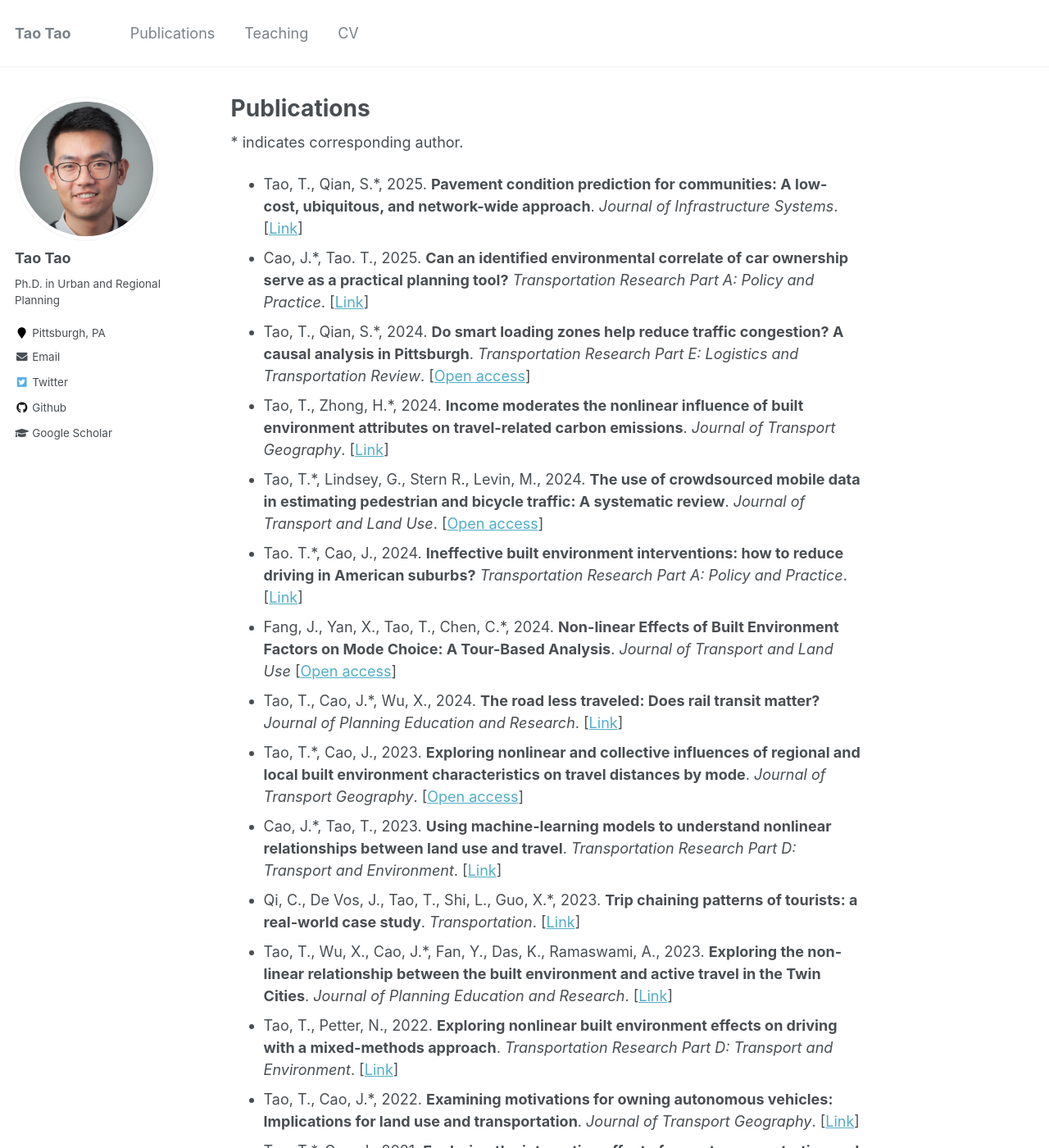
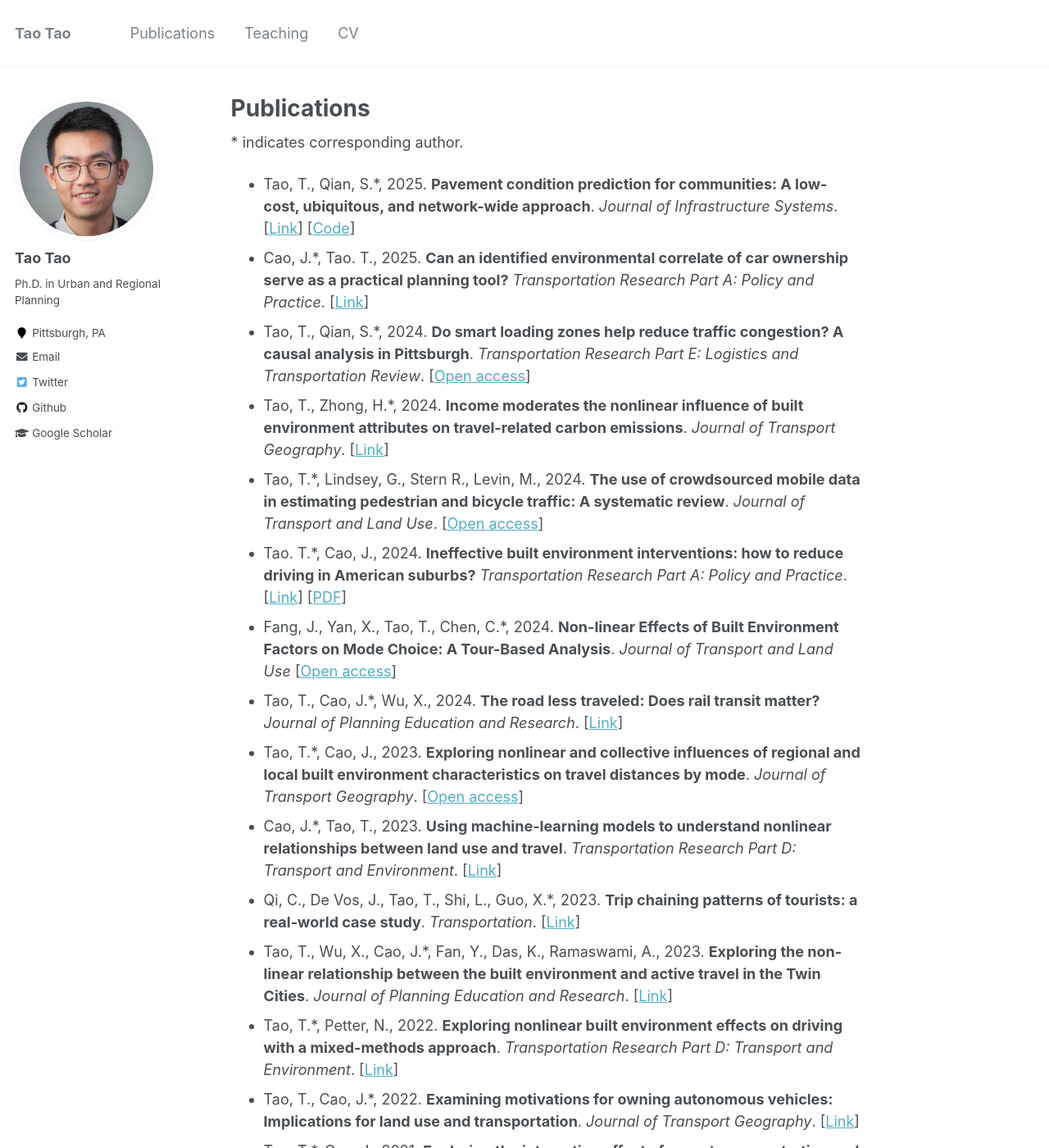
Before and after one commit to vtao1989/blog, a Jekyll site: the page built from _pages/publications.md, in a window 1280 px wide and 1400 px high. Shown: the whole window at 82% size. Built offline with Jekyll 4.4.1, drawn with Linux system fonts in a browser that asks for light colours.

Commit message:
Update publication entries to include code links and PDF files for enhanced accessibility

```diff
--- a/_pages/publications.md
+++ b/_pages/publications.md
@@ -5,19 +5,19 @@ author_profile: true
 ---
 
 \* indicates corresponding author.
-- Tao, T., Qian, S.\*, 2025. **Pavement condition prediction for communities: A low-cost, ubiquitous, and network-wide approach**. *Journal of Infrastructure Systems*. [[Link](https://doi.org/10.1061/JITSE4.ISENG-2378)]
+- Tao, T., Qian, S.\*, 2025. **Pavement condition prediction for communities: A low-cost, ubiquitous, and network-wide approach**. *Journal of Infrastructure Systems*. [[Link](https://doi.org/10.1061/JITSE4.ISENG-2378)] [[Code](https://github.com/vtao1989/AssetPerformance)]
 - Cao, J.\*, Tao. T., 2025. **Can an identified environmental correlate of car ownership serve as a practical planning tool?** *Transportation Research Part A: Policy and Practice*. [[Link](https://doi.org/10.1016/j.tra.2024.104304)]
 - Tao, T., Qian, S.\*, 2024. **Do smart loading zones help reduce traffic congestion? A causal analysis in Pittsburgh**. *Transportation Research Part E: Logistics and Transportation Review*. [[Open access](https://doi.org/10.1016/j.tre.2024.103796)]
 - Tao, T., Zhong, H.\*, 2024. **Income moderates the nonlinear influence of built environment attributes on travel-related carbon emissions**. *Journal of Transport Geography*. [[Link](https://doi.org/10.1016/j.jtrangeo.2024.103985)]
 - Tao, T.\*, Lindsey, G., Stern R., Levin, M., 2024. **The use of crowdsourced mobile data in estimating pedestrian and bicycle traffic: A systematic review**. *Journal of Transport and Land Use*. [[Open access](https://doi.org/10.5198/jtlu.2024.2315)]
-- Tao. T.\*, Cao, J., 2024. **Ineffective built environment interventions: how to reduce driving in American suburbs?** *Transportation Research Part A: Policy and Practice*. [[Link](https://doi.org/10.1016/j.tra.2023.103924)]
+- Tao. T.\*, Cao, J., 2024. **Ineffective built environment interventions: how to reduce driving in American suburbs?** *Transportation Research Part A: Policy and Practice*. [[Link](https://doi.org/10.1016/j.tra.2023.103924)] [[PDF](../files/Tao%20and%20Cao%202024%20TRA.pdf)]
 - Fang, J., Yan, X., Tao, T., Chen, C.\*, 2024. **Non-linear Effects of Built Environment Factors on Mode Choice: A Tour-Based Analysis**. *Journal of Transport and Land Use* [[Open access](https://doi.org/10.5198/jtlu.2024.2403)]
 - Tao, T., Cao, J.\*, Wu, X., 2024. **The road less traveled: Does rail transit matter?** *Journal of Planning Education and Research*. [[Link](https://doi.org/10.1177/0739456X211035825)]
 - Tao, T.\*, Cao, J., 2023. **Exploring nonlinear and collective influences of regional and local built environment characteristics on travel distances by mode**. *Journal of Transport Geography*. [[Open access](https://doi.org/10.1016/j.jtrangeo.2023.103599)]
 - Cao, J.\*, Tao, T., 2023. **Using machine-learning models to understand nonlinear relationships between land use and travel**. *Transportation Research Part D: Transport and Environment*. [[Link](https://doi.org/10.1016/j.trd.2023.103930)]
 - Qi, C., De Vos, J., Tao, T., Shi, L., Guo, X.\*, 2023. **Trip chaining patterns of tourists: a real-world case study**. *Transportation*. [[Link](https://doi.org/10.1007/s11116-023-10418-9)]
 - Tao, T., Wu, X., Cao, J.\*, Fan, Y., Das, K., Ramaswami, A., 2023. **Exploring the non-linear relationship between the built environment and active travel in the Twin Cities**. *Journal of Planning Education and Research*. [[Link](https://doi.org/10.1016/j.trd.2022.103443)]
-- Tao, T., Petter, N., 2022. **Exploring nonlinear built environment effects on driving with a mixed-methods approach**. *Transportation Research Part D: Transport and Environment*. [[Link](https://doi.org/10.1016/j.trd.2022.103443)]
+- Tao, T.\*, Petter, N., 2022. **Exploring nonlinear built environment effects on driving with a mixed-methods approach**. *Transportation Research Part D: Transport and Environment*. [[Link](https://doi.org/10.1016/j.trd.2022.103443)]
 - Tao, T., Cao, J.\*, 2022. **Examining motivations for owning autonomous vehicles: Implications for land use and transportation**. *Journal of Transport Geography*. [[Link](https://doi.org/10.1016/j.jtrangeo.2022.103361)]
 - Tao, T.\*, Cao, J., 2021. **Exploring the interaction effect of poverty concentration and transit service on highway traffic during the COVID-19 lockdown**. *Journal of Transport and Land Use*. [[Open access](http://dx.doi.org/10.5198/jtlu.2021.1978)]
 - Tao, T., Lindsey, G.\*, Cao, J., Wang, J., 2021. **The effects of pedestrian and bicycle exposure on crash risk in Minneapolis**. *Journal of Transport and Land Use*. [[Open access](http://dx.doi.org/10.5198/jtlu.2021.1978)]
```
Also changed, not shown: 1 other file.
